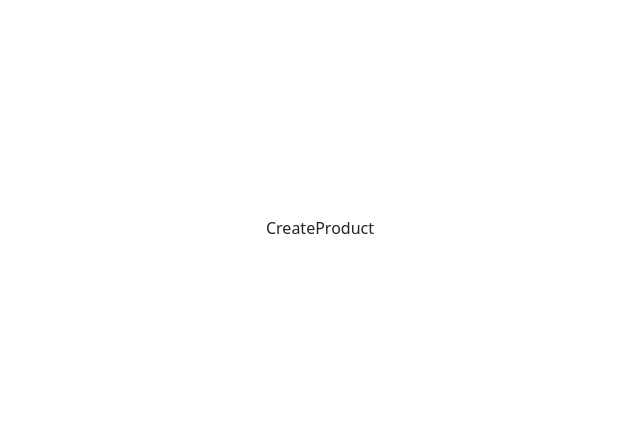
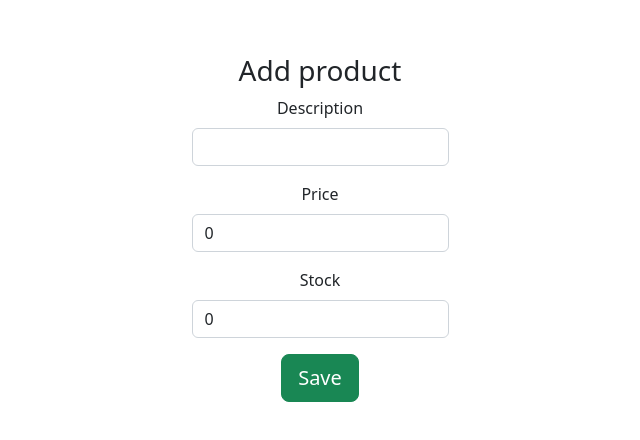
Before and after one commit to dmarsal90/react-laravel, a React (Vite) app in the folder front/: page /create in a window 1280 px wide. Shown: the part 172-612 px from the top of the page, without its empty margins (320-960 px from the left). Built offline with nearby package versions, Linux system fonts and the light colour scheme.

Commit message:
Update Create component

```diff
--- a/front/src/components/CreateProduct.jsx
+++ b/front/src/components/CreateProduct.jsx
@@ -1,9 +1,43 @@
-import React from 'react'
+import React, {useState} from 'react';
+import axios from "axios";
+import {useNavigate} from "react-router-dom";
+
+const endpoint = 'http://localhost:8000/api/products';
 
 const CreateProduct = () => {
-  return (
-    <div>CreateProduct</div>
-  )
+    const [description, setDescription] = useState('');
+    const [price, setPrice] = useState(0);
+    const [stock, setStock] = useState(0);
+    const navigate = useNavigate();
+
+    const store = async (e) => {
+        e.preventDefault();
+        await axios.post(endpoint, {description: description, price: price, stock: stock});
+        navigate('/');
+    }
+    return (
+        <div>
+            <h3>Add product</h3>
+            <form onSubmit={store}>
+                <div className='mb-3'>
+                    <label className={'form-label'}>Description</label>
+                    <input type="text" value={description} onChange={(e) => setDescription(e.target.value)}
+                           className={'form-control'}/>
+                </div>
+                <div className='mb-3'>
+                    <label className={'form-label'}>Price</label>
+                    <input type="text" value={price} onChange={(e) => setPrice(e.target.value)}
+                           className={'form-control'}/>
+                </div>
+                <div className='mb-3'>
+                    <label className={'form-label'}>Stock</label>
+                    <input type="text" value={stock} onChange={(e) => setStock(e.target.value)}
+                           className={'form-control'}/>
+                </div>
+                <button type="submit" className={'btn btn-success btn-lg'}>Save</button>
+            </form>
+        </div>
+    )
 }
 
 export default CreateProduct;
```
